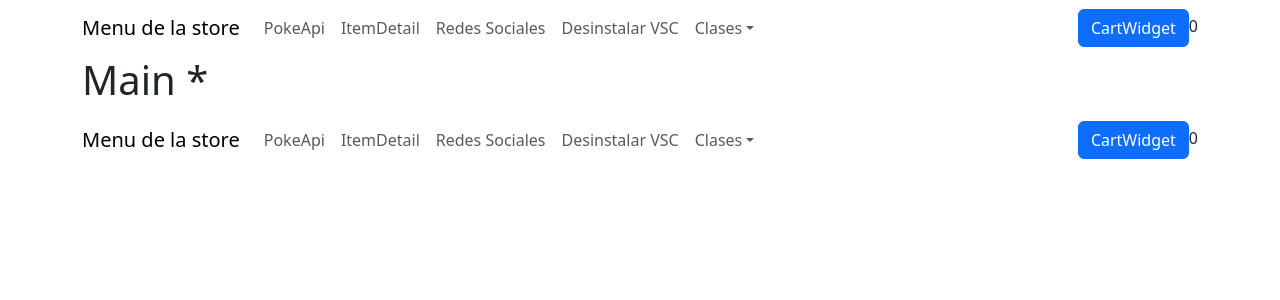
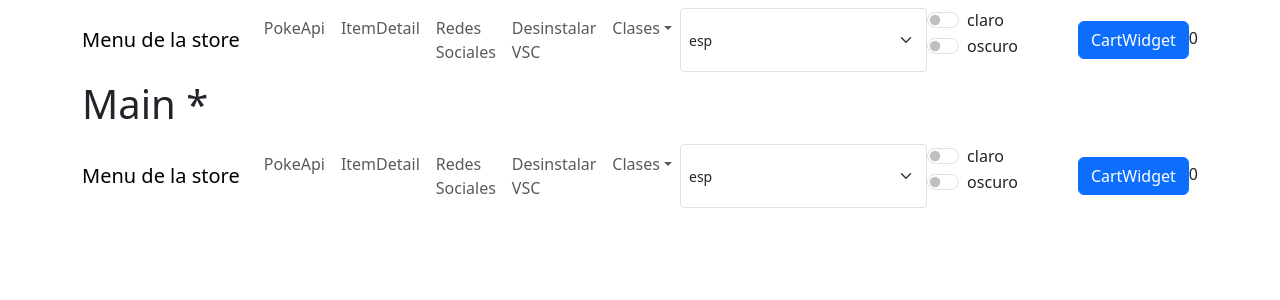
Before and after one commit to sebas-sierra/gh-pages, a React (Create React App) app: page / in a window 1280 px wide. Shown: the top 300 px of the page. Built offline with nearby package versions, Linux system fonts and the light colour scheme; the HTML template or start-up script is replaced by a standard one.

Commit message:
Martes 23/7

```diff
--- a/src/App.css
+++ b/src/App.css
@@ -5,6 +5,11 @@
 .App-logo {
   height: 40vmin;
   pointer-events: none;
+}
+
+.dark {
+  background-color: #000;
+  color: #fff;
 }
 
 @media (prefers-reduced-motion: no-preference) {
--- a/src/components/Header.jsx
+++ b/src/components/Header.jsx
@@ -3,7 +3,7 @@ import NavBar from './NavBar';
 
 const Header = () => {
   return (
-    <div><NavBar/></div>
+    <div><NavBar /></div>
   )
 }
 
--- a/src/components/Main.jsx
+++ b/src/components/Main.jsx
@@ -25,10 +25,7 @@ import FormA from './FormA';
 import { Routes, Route } from 'react-router-dom'
 import React from 'react';
 
-
-
 const Main = () => {
-
   // const onAdd = (cantidad) => {
   //   console.log('Funciona' + cantidad + 'unidades');
   // }
--- a/src/components/NavBar.jsx
+++ b/src/components/NavBar.jsx
@@ -1,18 +1,21 @@
-import React from 'react';
+import React, { useContext } from 'react';
 import Container from 'react-bootstrap/Container';
 import Nav from 'react-bootstrap/Nav';
 import Navbar from 'react-bootstrap/Navbar';
 import NavDropdown from 'react-bootstrap/NavDropdown';
+import Form from  'react-bootstrap/Form'
 import { Link } from 'react-router-dom';
 import CartWidget from './CartWidget';
+import { ThemeContext } from '../context/ThemeContext';
 
 
 const NavBar = () => {
+  const { theme, handleTheme, texts, handleLanguage } = useContext(ThemeContext)
   return (
     /*<Navbar expand='lg' className={isInHeader ? 'bg-body-tertiary' : 'footer'}>*/
-    <Navbar expand='lg'>
+    <Navbar className={theme} expand='lg'>
       <Container>
-        <Navbar.Brand href='/gh-pages/#/'>Menu de la store</Navbar.Brand>
+        <Navbar.Brand href='/gh-pages/#/'>{texts.headerTitle}</Navbar.Brand>
         <Navbar.Toggle aria-controls='basic-navbar-nav' />
         <Navbar.Collapse id='basic-navbar-nav'>
           <Nav className='me-auto'>
@@ -43,6 +46,20 @@ const NavBar = () => {
               <NavDropdown.Item href='/gh-pages/#/capitulos/clasetrece'>Clase 13</NavDropdown.Item>
               <NavDropdown.Item href='/gh-pages/#/capitulos/clasecatorce'>Clase 14</NavDropdown.Item>
             </NavDropdown>
+            <Form.Select size="sm" name="language" onChange={handleLanguage}>
+              <option value="esp">esp</option>
+              <option value="eng">eng</option>
+            </Form.Select>
+            <Form>
+            <Form.Check inline type="switch" name="theme" id="light" onClick={handleTheme} value="light" label={'claro'}/>
+            <Form.Check inline type="switch" name="theme" id="dark" onClick={handleTheme} value="dark" label={'oscuro'}/>
+            </Form>
+
+            {/* <input type="radio" name="theme" id="light" onClick={handleTheme} value="light"/>
+            <label htmlFor="light">Claro</label>
+
+            <input type="radio" name="theme" id="dark" onClick={handleTheme} value="dark" />
+            <label htmlFor="dark">Oscuro</label> */}
 
             {/* {isInHeader
           &&<Nav.Link href='/cart'>
@@ -55,6 +72,7 @@ const NavBar = () => {
           </Nav>
         </Navbar.Collapse>
         <CartWidget/>
+
       </Container>
     </Navbar>
   )
--- a/src/components/capitulos/ClaseDiez.jsx
+++ b/src/components/capitulos/ClaseDiez.jsx
@@ -1,5 +1,6 @@
 import React from 'react';
 import Card from 'react-bootstrap/Card';
+import { Link } from 'react-router-dom';
 
 const ClaseDiez = () => {
   return (
@@ -23,6 +24,8 @@ const ClaseDiez = () => {
                         De esta manera al contar con un componente que nos retorna un '.Provider' no podemos pasar nada usando el value. Ahora para pasar valores y funciones a los componentes que funcionaran dentro de mi contexto vamos a usar los Children. <br />
                         Ya sabemos que en React cuando envuelvo con un componente otros componentes, estos componentes 'hijo' llegan al componente 'padre' a travez de una PROP llamada CHILDREN.</li>
                     </ul>
+                    <Link to={'https://www.youtube.com/watch?v=iQrnojbuLUE&list=PLvq-jIkSeTUZ5XcUw8fJPTBKEHEKPMTKk&index=83'} >Curso React: 77. Context API - Haciendo una APP MultiIDIOMA SIN Context - jonmircha</Link>
+                    <Link to={'https://www.youtube.com/watch?v=oOMk7RIPgOg'} >69. Firestore: Listando los primeros posts | Firebase | React en español</Link>
                 </Card.Text>
             </Card.Body>
         </Card>
--- /dev/null
+++ b/src/context/ThemeContext.jsx
@@ -0,0 +1,53 @@
+import { createContext, useState } from "react";
+export const ThemeContext = createContext();
+
+const ThemeProvider = ({children})  => {
+    const initialTheme = "light";
+    const initialLanguage = "esp";
+
+    //este objeto representa un diccionario para nuestra App, puede estar en un archivo JSON independiente o en una API
+    const translations = {
+        esp: {
+            nombreReferencia: "texto",
+            headerTitle: "Menu de la store",
+        },
+        eng: {
+            nombreReferencia: "text",
+            headerTitle: "Store's menu",
+        },
+    };
+    const[ theme, setTheme ] = useState(initialTheme);
+    const[ language, setLanguage] = useState(initialLanguage);
+    const[ texts, setTexts] = useState(translations[language])
+
+    const handleTheme = (e) => {
+      console.log(e.target.value);
+      if (e.target.value === 'light') {
+        setTheme('light')
+      } else {
+        setTheme('dark')
+      }
+    }
+
+    const handleLanguage = (e) => {
+      if (e.target.value === 'esp') {
+        setLanguage('esp');
+        setTexts(translations.esp);
+        console.log(texts.headerTitle);
+      } else {
+        setLanguage('eng');
+        setTexts(translations.eng);
+        console.log(texts.headerTitle);
+      }
+
+    };
+
+    return (
+        <ThemeContext.Provider value={{ theme, handleTheme, texts, handleLanguage}}>
+            {children}
+        </ThemeContext.Provider>
+    )
+
+};
+
+export default ThemeProvider
```
Also changed, not shown: src/App.js (+7 -4 lines).
